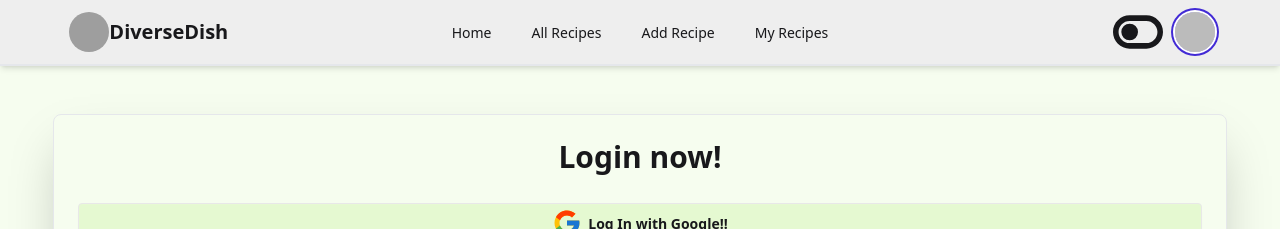
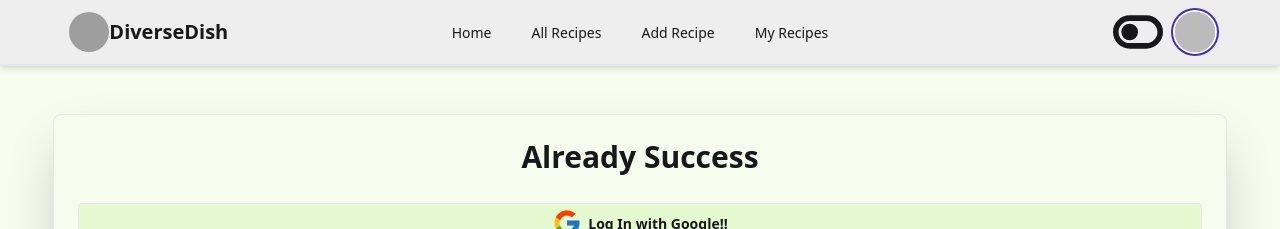
Before and after one commit to programmarimran/DiverseDish-client-assignment_10, a React (Vite) app: page /login in a window 1280 px wide. Shown: the top 229 px of the page. Built offline with nearby package versions, Linux system fonts and the light colour scheme; no server answers; sample sign-in values are in the browser's storage; grey boxes are pictures that could not be loaded.

Commit message:
added a some topic added successfully

```diff
--- a/src/Components/Hero.jsx
+++ b/src/Components/Hero.jsx
@@ -5,14 +5,24 @@ import "swiper/css/navigation";
 import { Navigation } from "swiper/modules";
 import { useNavigate } from "react-router";
 import ProductContext from "../contexts/ProductContext";
+import AuthContext from "../contexts/AuthContext";
+import Swal from "sweetalert2";
 
 const Hero = () => {
   const navigate = useNavigate();
   const { recipes } = use(ProductContext);
+  const { user, setHeroEmail } = use(AuthContext);
 
   const handleSubscribe = (e) => {
     e.preventDefault();
-    navigate("/auth");
+    const email=e.target.email.value;
+    if (!user?.email) {
+      setHeroEmail(email);
+      navigate("/login");
+    } else {
+      Swal.fire("You Already Success!!");
+      navigate("/");
+    }
   };
 
   return (
@@ -57,10 +67,7 @@ const Hero = () => {
                     required
                     placeholder="Enter your Email here..."
                   />
-                  <button
-                    type="submit"
-                    className="btn btn-secondary mt-2 md:mt-0"
-                  >
+                  <button className=" btn hover:border-2 text-gray-800 bg-green-200 mx-auto flex justify-center">
                     Subscribe Now!!
                   </button>
                 </form>
--- a/src/Components/UserReview.jsx
+++ b/src/Components/UserReview.jsx
@@ -38,7 +38,7 @@ const CustomerReviews = () => {
           <div
             key={item.id}
             className="flex flex-col justify-between p-8 space-y-4 rounded-2xl
-             shadow-lg bg-green-100 border-2 border-green-300 hover:border-green-400"
+             shadow-lg bg-green-100 border-2 border-green-200 hover:border-green-300"
           >
             <p
               className={`text-lg font-medium first-letter:text-3xl first-letter:font-bold first-letter:uppercase ${
--- a/src/Pages/auth/Login.jsx
+++ b/src/Pages/auth/Login.jsx
@@ -9,7 +9,7 @@ import { IoMdEyeOff } from "react-icons/io";
 const Login = () => {
   const location = useLocation();
   // console.log(location)
-  const { loginUser, createUserWithGoogleLogin, setLoading } = use(AuthContext);
+  const { loginUser, createUserWithGoogleLogin,user, setLoading,heroEmail } = use(AuthContext);
   const navigate = useNavigate();
   const [show, setShow] = useState(true);
   const [error, setError] = useState("");
@@ -69,7 +69,7 @@ const Login = () => {
    <div className=" py-12">
      <div className="card mx-auto  border border-gray-200  w-full  shrink-0 shadow-2xl">
       <form onSubmit={handleLogin} className="card-body">
-        <h1 className="text-3xl text-center font-bold">Login now!</h1>
+        <h1 className="text-3xl text-center font-bold">{user?.email?"Already Success":"Login now!"}</h1>
         <fieldset className=" fieldset">
           <button
             onClick={handleGoogleLogin}
@@ -90,6 +90,7 @@ const Login = () => {
           <input
             type="email"
             required
+            defaultValue={heroEmail}
             className="input bg-[#70e00020] w-full"
             name="email"
             placeholder="Email"
--- a/src/providers/AuthProvider.jsx
+++ b/src/providers/AuthProvider.jsx
@@ -5,7 +5,7 @@ import { auth } from "../firebase/firebase.config";
 
 
 const AuthProvider = ({ children }) => {
-
+const [heroEmail,setHeroEmail]=useState("")
     const [loading,setLoading]=useState(true)
     const [user,setUser]=useState(null)
     const provider = new GoogleAuthProvider();
@@ -45,7 +45,9 @@ const AuthProvider = ({ children }) => {
         logOutUser,
         user,
         loading,
-        setLoading
+        setLoading,
+        setHeroEmail,
+        heroEmail
 
 
     }
```
